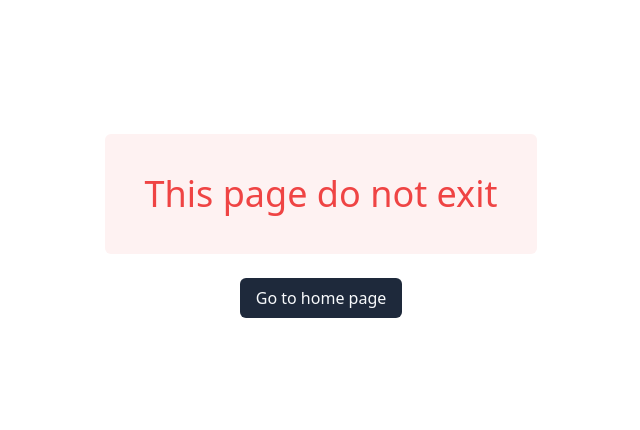
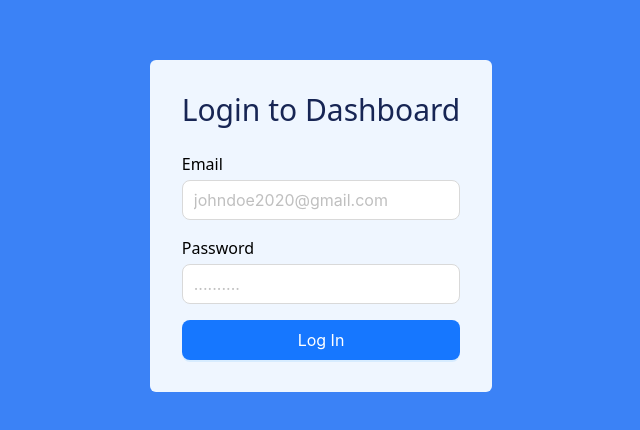
Before and after one commit to nick20name17/admin-dashboard, a React (Vite) app: page /login in a window 1280 px wide. Shown: the part 174-604 px from the top of the page, without its empty margins (319-959 px from the left). Built offline with nearby package versions, Linux system fonts and the light colour scheme; what axios-cache-interceptor would draw is missing.

Commit message:
add auth

```diff
--- a/package.json
+++ b/package.json
@@ -10,6 +10,7 @@
         "preview": "vite preview"
     },
     "dependencies": {
+        "@hookform/resolvers": "^3.9.0",
         "antd": "^5.20.0",
         "axios": "^1.7.2",
         "axios-cache-interceptor": "^1.5.3",
@@ -17,10 +18,11 @@
         "lucide-react": "^0.417.0",
         "react": "^18.3.1",
         "react-dom": "^18.3.1",
-        "react-hook-form": "^7.52.2",
+        "react-hook-form": "^7.53.0",
         "react-router-dom": "^6.25.1",
         "tailwind-merge": "^2.4.0",
-        "usehooks-ts": "^3.1.0"
+        "usehooks-ts": "^3.1.0",
+        "zod": "^3.23.8"
     },
     "devDependencies": {
         "@trivago/prettier-plugin-sort-imports": "^4.3.0",
--- a/src/api/api.js
+++ b/src/api/api.js
@@ -6,3 +6,39 @@ export const instance = axios.create({
 })
 
 export const api = setupCache(instance)
+
+api.interceptors.request.use(
+    (config) => {
+        const token = localStorage.getItem('accessToken')
+        if (token) {
+            config.headers.Authorization = `Bearer ${token}`
+        }
+        return config
+    },
+    (error) => Promise.reject(error)
+)
+
+api.interceptors.response.use(
+    (response) => response,
+    async (error) => {
+        const originalRequest = error.config
+
+        if (error.response.status === 401 && !originalRequest._retry) {
+            originalRequest._retry = true
+
+            try {
+                const refreshToken = localStorage.getItem('refreshToken')
+
+                const response = await api.post('/auth/refresh-token', { refreshToken })
+                const { access_token } = response.data
+
+                localStorage.setItem('accessToken', access_token)
+
+                originalRequest.headers.Authorization = `Bearer ${access_token}`
+                return axios(originalRequest)
+            } catch (error) {}
+        }
+
+        return Promise.reject(error)
+    }
+)
--- a/src/components/app.jsx
+++ b/src/components/app.jsx
@@ -2,37 +2,50 @@ import { RouterProvider, createBrowserRouter } from 'react-router-dom'
 
 import { routes } from '../config/routes'
 import { ErrorPage } from '../pages/error-page'
-import { HomePage } from '../pages/home-page'
+import { LoginPage } from '../pages/login-page'
 import { ProductsPage } from '../pages/products-page'
 import { UserPage } from '../pages/user-page'
 import { UsersPage } from '../pages/users-page'
+import { RequireAuthProvider } from '../providers/require-auth-provider'
 
 import { Layout } from './layout'
 
 export const App = () => {
     const router = createBrowserRouter([
         {
-            path: routes.home,
+            path: routes.users,
             element: <Layout />,
             errorElement: <ErrorPage />,
             children: [
                 {
                     index: true,
-                    element: <HomePage />
-                },
-                {
-                    path: routes.users,
-                    element: <UsersPage />
+                    element: (
+                        <RequireAuthProvider>
+                            <UsersPage />
+                        </RequireAuthProvider>
+                    )
                 },
                 {
                     path: routes.user,
-                    element: <UserPage />
+                    element: (
+                        <RequireAuthProvider>
+                            <UserPage />
+                        </RequireAuthProvider>
+                    )
                 },
                 {
                     path: routes.products,
-                    element: <ProductsPage />
+                    element: (
+                        <RequireAuthProvider>
+                            <ProductsPage />
+                        </RequireAuthProvider>
+                    )
                 }
             ]
+        },
+        {
+            path: routes.login,
+            element: <LoginPage />
         },
         {
             path: '*',
--- a/src/components/header.jsx
+++ b/src/components/header.jsx
@@ -1,24 +1,17 @@
-import { NavLink } from 'react-router-dom'
+import { Dropdown } from 'antd'
+import { Link, NavLink, useNavigate } from 'react-router-dom'
 
 import { routes } from '../config/routes'
+import { useGetData } from '../hooks/use-get-data'
 import { cn } from '../libs/cn'
 
 export const Header = () => {
+    const isAuth = !!localStorage.getItem('accessToken')
+
     return (
-        <header>
-            <nav className='flex items-center justify-between bg-blue-600 p-6'>
+        <header className='flex items-center justify-between bg-blue-600 p-6'>
+            <nav className='flex items-center justify-between'>
                 <ul className='flex justify-center gap-x-4 text-lg text-blue-50'>
-                    <li>
-                        <NavLink
-                            className={({ isActive }) =>
-                                cn('transition-colors hover:text-blue-200', {
-                                    'underline underline-offset-4': isActive
-                                })
-                            }
-                            to={routes.home}>
-                            Home
-                        </NavLink>
-                    </li>
                     <li>
                         <NavLink
                             className={({ isActive }) =>
@@ -43,6 +36,61 @@ export const Header = () => {
                     </li>
                 </ul>
             </nav>
+            {isAuth ? (
+                <Profile />
+            ) : (
+                <Link
+                    className='text-white transition-colors hover:text-blue-100'
+                    to={routes.login}>
+                    Login
+                </Link>
+            )}
         </header>
     )
 }
+
+const Profile = () => {
+    const navigate = useNavigate()
+
+    const { data, loading } = useGetData({
+        endpoint: 'auth/profile'
+    })
+
+    if (loading) {
+        return <div className='size-10 animate-pulse rounded-full bg-blue-100' />
+    }
+
+    const firstNameInitial = data?.name?.charAt(0)?.toUpperCase()
+
+    const logOut = () => {
+        localStorage.removeItem('accessToken')
+        localStorage.removeItem('refreshToken')
+
+        navigate(routes.login)
+    }
+
+    const items = [
+        {
+            key: 'logout',
+            label: <button onClick={logOut}>Log Out</button>
+        }
+    ]
+    return (
+        <Dropdown
+            menu={{
+                items
+            }}>
+            {data.avatar ? (
+                <img
+                    className='size-10 rounded-full'
+                    src={data.avatar}
+                    alt={data.name}
+                />
+            ) : (
+                <div className='flex size-10 items-center justify-center rounded-full bg-white'>
+                    {firstNameInitial}
+                </div>
+            )}
+        </Dropdown>
+    )
+}
--- /dev/null
+++ b/src/components/login/login-form.jsx
@@ -0,0 +1,128 @@
+import { zodResolver } from '@hookform/resolvers/zod'
+import { Button, Input } from 'antd'
+import React, { useState } from 'react'
+import { Controller, useForm } from 'react-hook-form'
+import { useNavigate } from 'react-router-dom'
+import { object, string } from 'zod'
+
+import { api } from '../../api/api'
+import { routes } from '../../config/routes'
+
+const loginShchema = object({
+    email: string().email('Invalid email').min(1, 'Email is required'),
+    password: string().min(1, 'Password is required')
+})
+
+export const LoginForm = () => {
+    const [loading, setLoading] = useState(false)
+    const [error, setError] = useState('')
+
+    const {
+        handleSubmit,
+        control,
+        reset,
+        formState: { errors }
+    } = useForm({
+        mode: 'onSubmit',
+        resolver: zodResolver(loginShchema)
+    })
+
+    const navigate = useNavigate()
+
+    const onLogin = async (formData) => {
+        setLoading(true)
+        setError('')
+
+        const response = await api
+            .post('/auth/login/', formData)
+            .then((data) => {
+                const { access_token, refresh_token } = data.data
+
+                localStorage.setItem('accessToken', access_token)
+                localStorage.setItem('refreshToken', refresh_token)
+
+                reset()
+                navigate(routes.users)
+                setLoading(false)
+            })
+            .catch((err) => {
+                setError(err.message)
+            })
+            .finally(() => {
+                setLoading(false)
+            })
+    }
+
+    return (
+        <form
+            className='flex flex-col gap-y-4'
+            onSubmit={handleSubmit(onLogin)}>
+            <InputGroup
+                control={control}
+                errors={errors}
+                id='email'
+                placeholder='johndoe2020@gmail.com'
+                inputMode='email'
+                type='email'
+            />
+
+            <InputGroup
+                control={control}
+                errors={errors}
+                id='password'
+                placeholder='..........'
+                type='password'
+            />
+
+            <Button
+                loading={loading}
+                size='large'
+                htmlType='submit'
+                type='primary'>
+                Log In
+            </Button>
+            {error ? (
+                <div className='rounded-md bg-red-100 p-4 text-center text-red-500'>
+                    {error}
+                </div>
+            ) : null}
+        </form>
+    )
+}
+
+const InputGroup = ({
+    control,
+    inputMode = 'text',
+    type = 'text',
+    placeholder,
+    id,
+    errors
+}) => {
+    return (
+        <div className='flex flex-col items-start gap-y-1'>
+            <label
+                className='capitalize'
+                htmlFor={id}>
+                {id}
+            </label>
+            <Controller
+                name={id}
+                control={control}
+                render={({ field }) => (
+                    <Input
+                        {...field}
+                        id={id}
+                        size='large'
+                        placeholder={placeholder}
+                        type={type}
+                        inputMode={inputMode}
+                    />
+                )}
+            />
+
+            {errors?.[id] ? (
+                <div className='mt-1 text-red-500'>{errors?.[id].message}</div>
+            ) : null}
+        </div>
+    )
+}
--- /dev/null
+++ b/src/components/login/login.jsx
@@ -0,0 +1,14 @@
+import React from 'react'
+
+import { LoginForm } from './login-form'
+
+export const Login = () => {
+    return (
+        <div className='flex h-screen flex-col items-center justify-center gap-y-6 bg-blue-500'>
+            <div className='flex flex-col gap-y-6 rounded-md bg-blue-50 p-8'>
+                <h1 className='text-center text-3xl text-blue-950'>Login to Dashboard</h1>
+                <LoginForm />
+            </div>
+        </div>
+    )
+}
--- a/src/config/routes.js
+++ b/src/config/routes.js
@@ -1,6 +1,6 @@
 export const routes = {
-    home: '/',
-    users: '/users',
+    users: '/',
     user: '/users/:id',
-    products: '/products'
+    products: '/products',
+    login: '/login'
 }
--- a/src/pages/home-page.jsx
+++ /dev/null
@@ -1,7 +0,0 @@
-export const HomePage = () => {
-    return (
-        <>
-            <div>HomePage</div>
-        </>
-    )
-}
--- /dev/null
+++ b/src/pages/login-page.jsx
@@ -0,0 +1,19 @@
+import { useEffect } from 'react'
+import { useNavigate } from 'react-router-dom'
+
+import { Login } from '../components/login/login'
+import { routes } from '../config/routes'
+
+export const LoginPage = () => {
+    const isAuth = !!localStorage.getItem('accessToken')
+
+    const nagivate = useNavigate()
+
+    useEffect(() => {
+        if (isAuth) {
+            nagivate(routes.users)
+        }
+    }, [])
+
+    return <Login />
+}
--- /dev/null
+++ b/src/providers/require-auth-provider.jsx
@@ -0,0 +1,21 @@
+import { Navigate, useLocation } from 'react-router-dom'
+
+import { routes } from '../config/routes'
+
+export const RequireAuthProvider = ({ children }) => {
+    const location = useLocation()
+
+    const isAuth = !!localStorage.getItem('accessToken')
+
+    if (!isAuth) {
+        return (
+            <Navigate
+                to={routes.login}
+                state={{ from: location }}
+                replace
+            />
+        )
+    }
+
+    return children
+}
```
Also changed, not shown: 1 other file (tests, documents, lock files or other folders).
